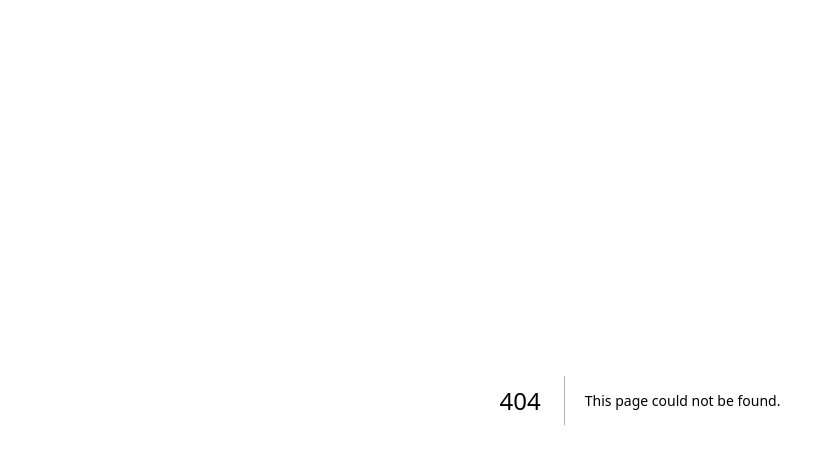
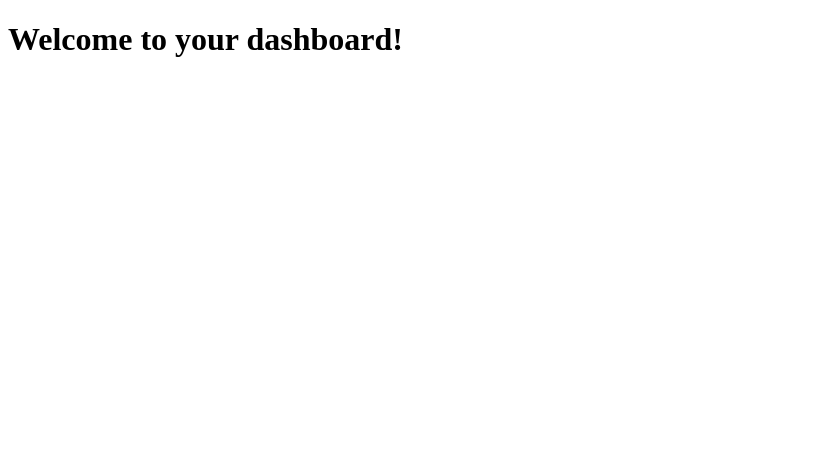
Before and after one commit to cjsalvaleon19/Bite-Bonansa-Cafe, a Next.js app: page /dashboard in a window 1280 px wide. Before the commit this address had no page. Shown: the top 464 px of the page, without its empty margins (0-835 px from the left). Built offline with nearby package versions, Linux system fonts and the light colour scheme.

Commit message:
Add Dashboard component with welcome message

```diff
--- /dev/null
+++ b/pages/dashboard.js
@@ -0,0 +1,4 @@
+// pages/dashboard.js
+export default function Dashboard() {
+  return <h1>Welcome to your dashboard!</h1>;
+}
```
